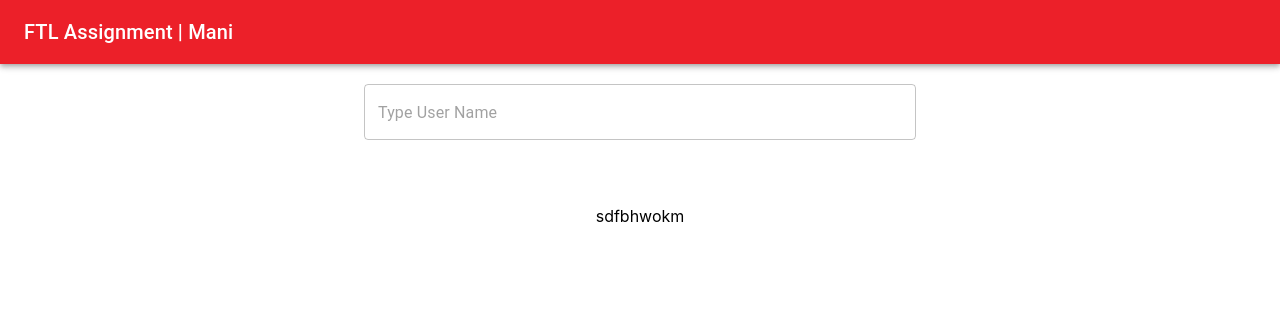
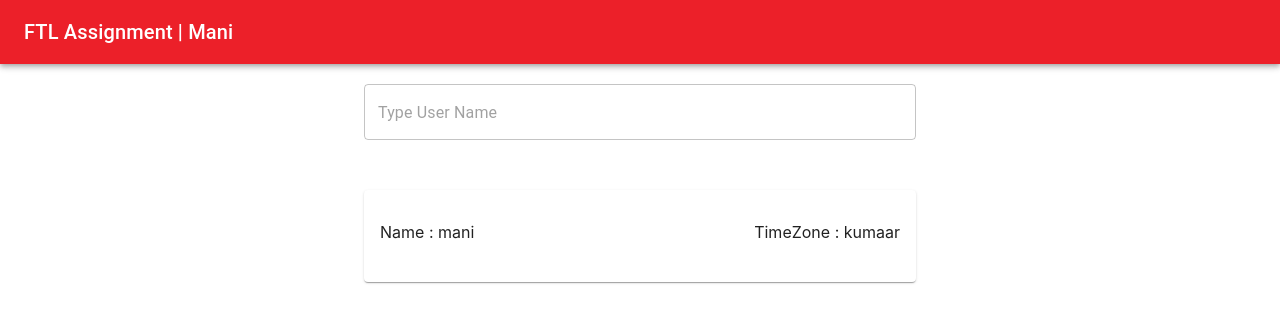
Before and after one commit to ks-mani/ftl-assignment-client, a React (Create React App) app: page / in a window 1280 px wide. Shown: the top 322 px of the page. Built offline with nearby package versions, Linux system fonts and the light colour scheme.

Commit message:
Card Addition

```diff
--- a/src/components/MainPage/MainPage.js
+++ b/src/components/MainPage/MainPage.js
@@ -1,10 +1,10 @@
 import React from 'react';
-import { Container, Grid, AppBar, Toolbar, TextField, Typography } from '@material-ui/core';
+import { Container, Grid, AppBar, Toolbar, TextField, Typography, Card, CardContent } from '@material-ui/core';
 
-const MainPage = ()=>{
+const MainPage = () => {
     return (
         <>
-        <AppBar position="static" style={{marginBottom: 20}}>
+            <AppBar position="static" style={{ marginBottom: 20 }}>
                 <Toolbar>
                     <Typography variant="h6">
                         FTL Assignment | Mani
@@ -13,14 +13,21 @@ const MainPage = ()=>{
             </AppBar>
             <Container maxWidth="sm">
                 <Grid container direction="column" alignItems="center">
-                <Grid item style={{width: '100%', marginBottom: 50}}>
+                    <Grid item style={{ width: '100%', marginBottom: 50 }}>
                         <TextField
                             fullWidth
                             variant="outlined"
-                        placeholder="Type User Name"/>
+                            placeholder="Type User Name" />
                     </Grid>
-                <Grid item>
-                    <p>sdfbhwokm</p>
+                    <Grid item container>
+                        <Card style={{ width: '100%' }}>
+                            <CardContent>
+                                <Grid container justify="space-between">
+                                    <p>Name : mani</p>
+                                    <p>TimeZone : kumaar</p>
+                                </Grid>
+                            </CardContent>
+                        </Card>
                     </Grid>
                 </Grid>
             </Container>
```
Lines whose indentation alone changed are shown as unchanged.
